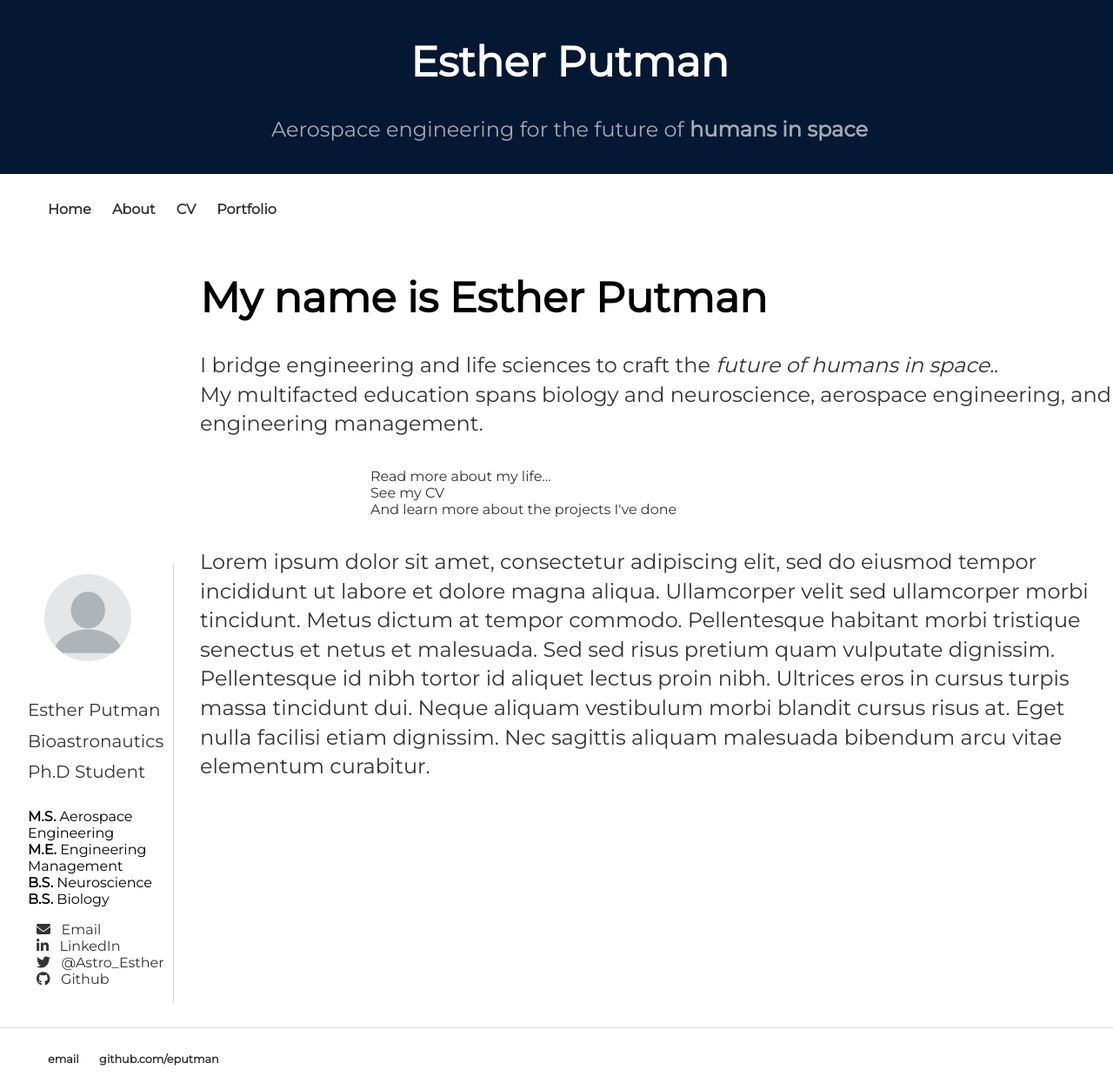
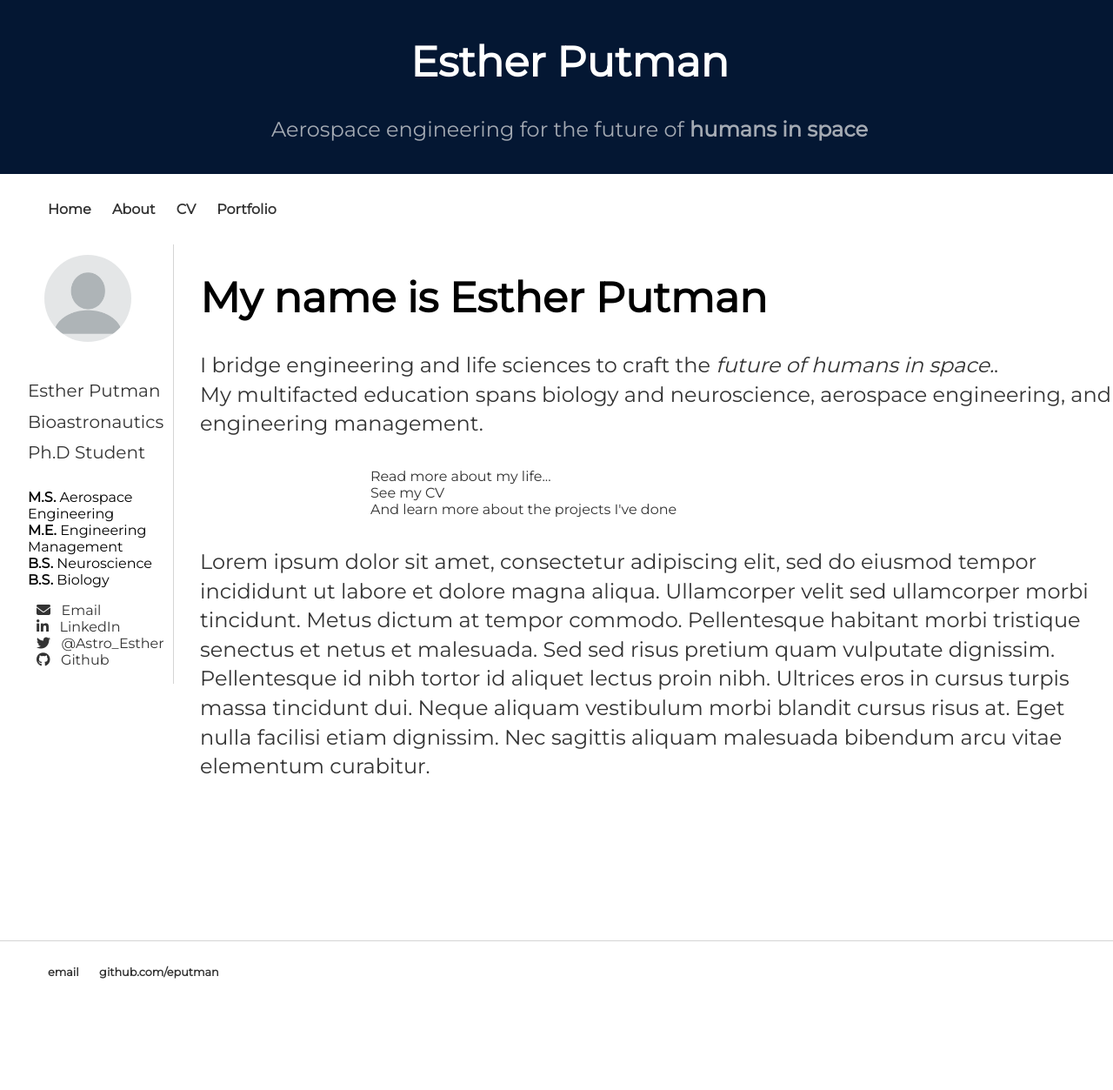
Before and after one commit to eputman/eputman.github.io, a Jekyll site: the page built from index.html, in a window 1280 px wide and 1253 px high. Shown: the whole window at 87% size. Built offline with Jekyll 4.4.1, drawn with Linux system fonts in a browser that asks for light colours; nearby versions of some CDN libraries.

Commit message:
Update main.css

```diff
--- a/css/main.css
+++ b/css/main.css
@@ -119,14 +119,12 @@ ul.posts li {
      border-right: 1px solid #d5d5d5;
      width: 200px;
      height: auto;
-      top: inherit;
-     bottom: 100px;
      background: #ffffff;
      padding: 2px;
  }
  .content {
      margin-left: 200px; /* Width of sidebar! */
-     height: 900px;
+     height: 800px;
      width: auto;
      position: relative;
      background: #ffffff;
```
